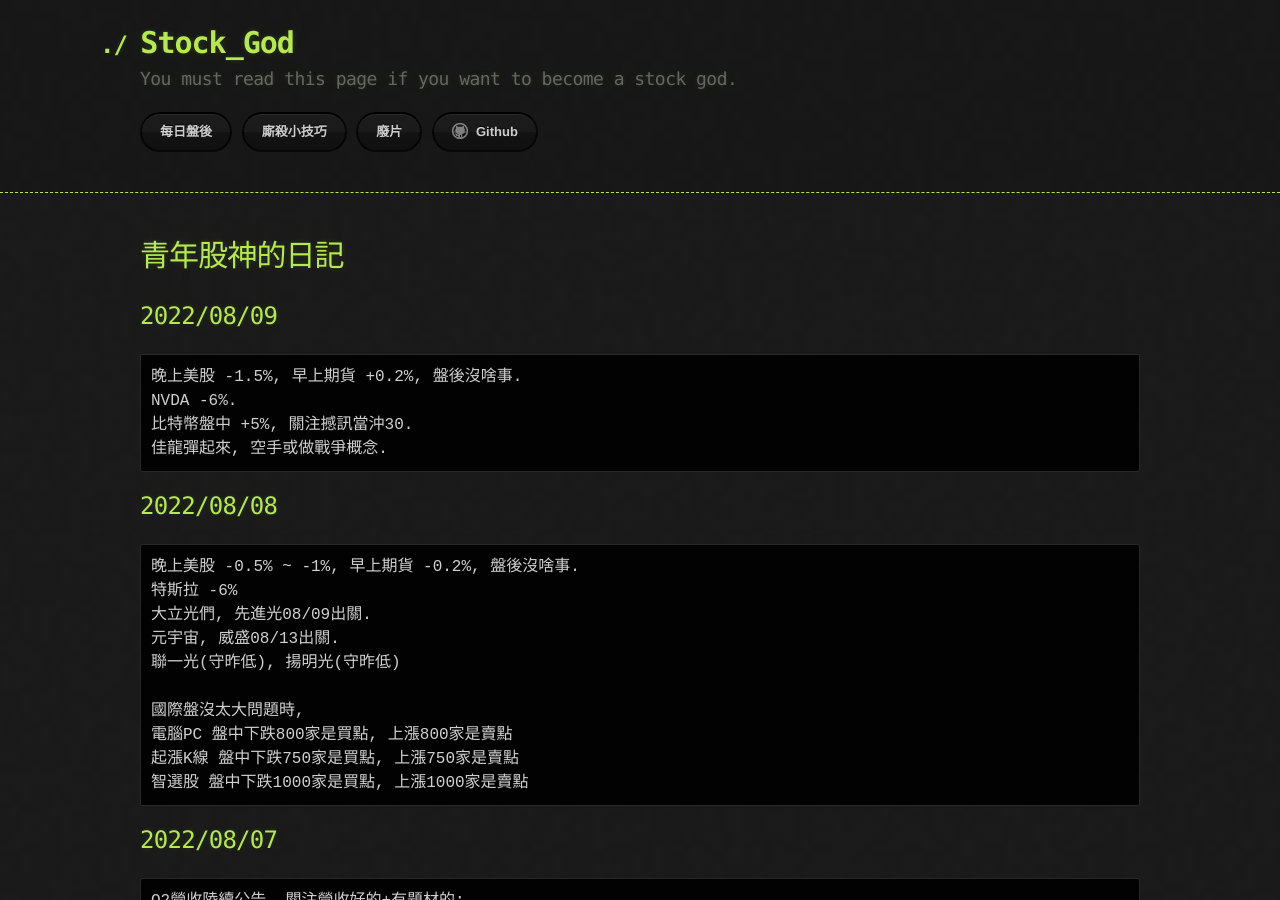
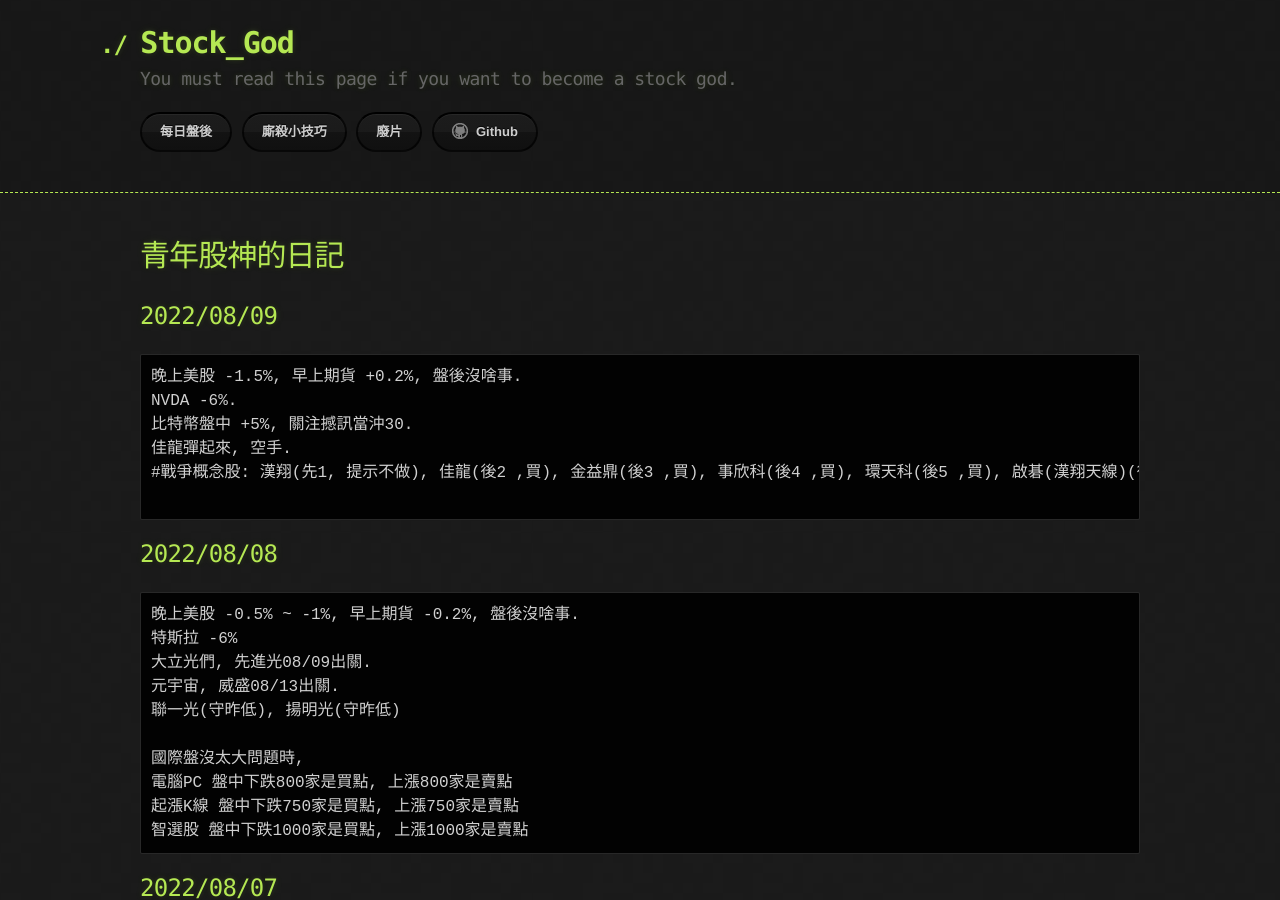
Before and after one commit to lepg5487/Stock_God, a Jekyll site: the page built from index.md, in a window 1280 px wide and 900 px high. Built offline with Jekyll 4.4.1, drawn with Linux system fonts in a browser that asks for light colours; our own code applies the rules of GitHub Pages for plain Markdown files.

Commit message:
Update index.md

````diff
--- a/index.md
+++ b/index.md
@@ -9,7 +9,9 @@ layout: testlayouts
 晚上美股 -1.5%, 早上期貨 +0.2%, 盤後沒啥事.
 NVDA -6%.
 比特幣盤中 +5%, 關注撼訊當沖30.
-佳龍彈起來, 空手或做戰爭概念.
+佳龍彈起來, 空手.
+#戰爭概念股: 漢翔(先1, 提示不做), 佳龍(後2 ,買), 金益鼎(後3 ,買), 事欣科(後4 ,買), 環天科(後5 ,買), 啟碁(漢翔天線)(後6, 買)
+
 ```
 
 ## 2022/08/08
````
